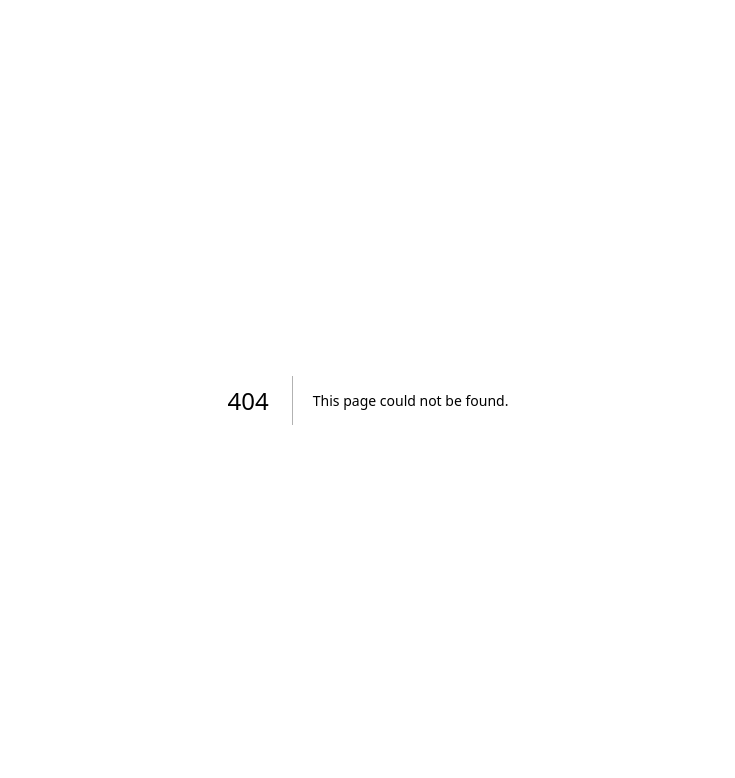
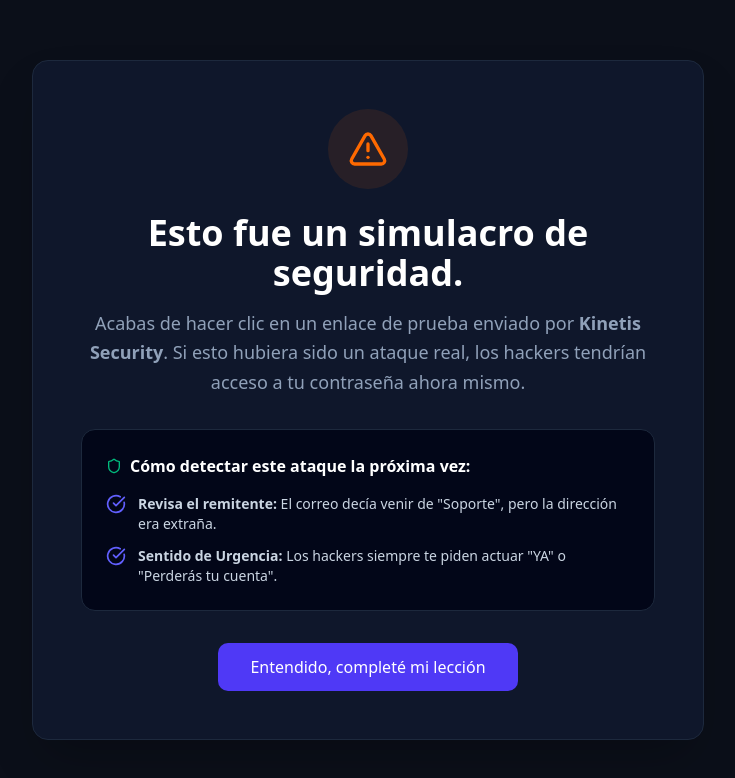
Before and after one commit to marcos1394/project-firewall, a Next.js app: page /education in a window 1280 px wide. Before the commit this address had no page. Shown: the top 778 px of the page, without its empty margins (272-1007 px from the left). Built offline with nearby package versions, Linux system fonts and the light colour scheme.

Commit message:
funcionalidad inicial

```diff
--- a/app/actions.ts
+++ b/app/actions.ts
@@ -1,7 +1,10 @@
 'use server'
 
 import { supabase } from '@/lib/supabase'
+import { Resend } from 'resend'
 import { z } from 'zod'
+
+const resend = new Resend(process.env.RESEND_API_KEY)
 
 const schema = z.object({
   email: z.string().email({ message: "Email inválido" }),
@@ -32,3 +35,44 @@ export async function submitLead(prevState: any, formData: FormData) {
 
   return { message: '¡Estás dentro! Te notificaremos.', status: 'success' }
 }
+
+// NUEVA FUNCIÓN: Enviar Simulación
+export async function sendSimulation(formData: FormData) {
+  const email = formData.get('email') as string
+
+  // URL Dinámica: Detecta si estamos en localhost o producción
+  // NOTA IMPORTANTE: En Vercel debes configurar NEXT_PUBLIC_BASE_URL = https://security.kinetis.org
+  // Si no está configurada, intentamos inferirla, pero mejor hardcodearla para producción si falla.
+  const baseUrl = process.env.NEXT_PUBLIC_BASE_URL || 'https://security.kinetis.org'
+
+  // Construimos el enlace trampa
+  const trackingLink = `${baseUrl}/api/track?email=${encodeURIComponent(email)}&c=campaign_001`
+
+  try {
+    const { data, error } = await resend.emails.send({
+      from: 'Kinetis Security <security@kinetis.org>', // ¡DEBE SER TU DOMINIO VERIFICADO!
+      to: [email],
+      subject: 'Alerta de Seguridad: Nuevo inicio de sesión detectado',
+      html: `
+        <div style="font-family: Arial, sans-serif; padding: 20px; border: 1px solid #e0e0e0; border-radius: 5px; max-width: 500px;">
+            <h2 style="color: #d93025;">Alerta de Google Workspace</h2>
+            <p>Hemos detectado un inicio de sesión inusual en tu cuenta corporativa.</p>
+            <p><strong>Dispositivo:</strong> iPhone 14 Pro<br><strong>Ubicación:</strong> Lagos, Nigeria</p>
+            <p>Si no fuiste tú, por favor bloquea el acceso inmediatamente:</p>
+            <a href="${trackingLink}" style="background-color: #d93025; color: white; padding: 10px 20px; text-decoration: none; border-radius: 4px; display: inline-block; margin-top: 10px;">Bloquear Acceso y Cambiar Contraseña</a>
+            <p style="font-size: 12px; color: #666; margin-top: 20px;">Este es un mensaje automático de seguridad.</p>
+        </div>
+      `
+    })
+
+    if (error) {
+        console.error(error)
+        return { message: 'Error al enviar ataque: ' + error.message, status: 'error' }
+    }
+
+    return { message: `Ataque enviado a ${email} (ID: ${data?.id})`, status: 'success' }
+
+  } catch (error) {
+    return { message: 'Error de servidor', status: 'error' }
+  }
+}
--- /dev/null
+++ b/app/admin-lab/page.tsx
@@ -0,0 +1,45 @@
+'use client'
+
+import { useState } from 'react'
+import { sendSimulation } from '@/app/actions' // Crearemos esta acción en el paso 5
+import { Button } from "@/components/ui/button"
+import { Input } from "@/components/ui/input"
+
+export default function AdminLab() {
+  const [status, setStatus] = useState('')
+
+  async function handleAttack(formData: FormData) {
+    setStatus('Enviando ataque...')
+    const result = await sendSimulation(formData)
+    setStatus(result.message)
+  }
+
+  return (
+    <div className="min-h-screen bg-black text-white p-20 flex flex-col items-center">
+      <h1 className="text-3xl font-mono text-red-500 mb-8">💀 KINETIS ATTACK LAB</h1>
+
+      <form action={handleAttack} className="w-full max-w-md space-y-4 border border-red-900 p-8 rounded bg-red-950/10">
+        <label className="text-sm font-mono text-red-300">Target Email (Víctima):</label>
+        <Input
+            name="email"
+            type="email"
+            placeholder="victima@empresa.com"
+            className="bg-black border-red-800 text-white"
+            required
+        />
+
+        <label className="text-sm font-mono text-red-300">Tipo de Ataque:</label>
+        <select name="type" className="w-full bg-black border border-red-800 rounded p-2 text-sm text-white">
+            <option value="password-reset">Google Password Reset</option>
+            {/* Futuro: agregar más plantillas */}
+        </select>
+
+        <Button type="submit" className="w-full bg-red-600 hover:bg-red-700 font-mono">
+           LANZAR SIMULACIÓN
+        </Button>
+      </form>
+
+      {status && <p className="mt-8 font-mono text-yellow-400">{status}</p>}
+    </div>
+  )
+}
--- /dev/null
+++ b/app/api/track/route.ts
@@ -0,0 +1,28 @@
+import { createClient } from '@supabase/supabase-js'
+import { NextResponse } from 'next/server'
+
+// Cliente Supabase Directo (usamos variables de entorno)
+const supabase = createClient(
+  process.env.NEXT_PUBLIC_SUPABASE_URL!,
+  process.env.NEXT_PUBLIC_SUPABASE_ANON_KEY!
+)
+
+export async function GET(request: Request) {
+  const { searchParams } = new URL(request.url)
+  const email = searchParams.get('email')
+  const campaign = searchParams.get('c') // ID de campaña
+
+  // 1. Si hay datos, los registramos
+  if (email && campaign) {
+    await supabase.from('simulation_clicks').insert({
+      email: email,
+      campaign_id: campaign,
+      user_agent: request.headers.get('user-agent') || 'unknown'
+    })
+  }
+
+  // 2. Redirigimos SIEMPRE a la página de educación
+  // Usamos la URL base de la petición para saber el dominio actual (localhost o kinetis.org)
+  const baseUrl = new URL(request.url).origin
+  return NextResponse.redirect(`${baseUrl}/education`)
+}
--- /dev/null
+++ b/app/education/page.tsx
@@ -0,0 +1,43 @@
+import { AlertTriangle, CheckCircle, Shield } from "lucide-react"
+
+export default function EducationPage() {
+  return (
+    <main className="min-h-screen bg-[#0B0F19] flex items-center justify-center p-6 text-white">
+      <div className="max-w-2xl w-full bg-slate-900 border border-slate-800 rounded-2xl p-8 md:p-12 text-center shadow-2xl">
+
+        <div className="mx-auto bg-orange-500/10 w-20 h-20 rounded-full flex items-center justify-center mb-6">
+            <AlertTriangle className="h-10 w-10 text-orange-500" />
+        </div>
+
+        <h1 className="text-3xl md:text-4xl font-bold mb-4">
+          Esto fue un simulacro de seguridad.
+        </h1>
+
+        <p className="text-slate-400 text-lg mb-8 leading-relaxed">
+          Acabas de hacer clic en un enlace de prueba enviado por <strong>Kinetis Security</strong>.
+          Si esto hubiera sido un ataque real, los hackers tendrían acceso a tu contraseña ahora mismo.
+        </p>
+
+        <div className="bg-slate-950 rounded-xl p-6 text-left border border-slate-800 mb-8">
+            <h3 className="text-white font-semibold mb-4 flex items-center gap-2">
+                <Shield className="h-4 w-4 text-emerald-500"/> Cómo detectar este ataque la próxima vez:
+            </h3>
+            <ul className="space-y-3 text-sm text-slate-300">
+                <li className="flex gap-3">
+                    <CheckCircle className="h-5 w-5 text-indigo-500 shrink-0"/>
+                    <span><strong>Revisa el remitente:</strong> El correo decía venir de "Soporte", pero la dirección era extraña.</span>
+                </li>
+                <li className="flex gap-3">
+                    <CheckCircle className="h-5 w-5 text-indigo-500 shrink-0"/>
+                    <span><strong>Sentido de Urgencia:</strong> Los hackers siempre te piden actuar "YA" o "Perderás tu cuenta".</span>
+                </li>
+            </ul>
+        </div>
+
+        <button className="bg-indigo-600 hover:bg-indigo-500 text-white font-medium py-3 px-8 rounded-lg transition-colors w-full md:w-auto">
+            Entendido, completé mi lección
+        </button>
+      </div>
+    </main>
+  )
+}
```
